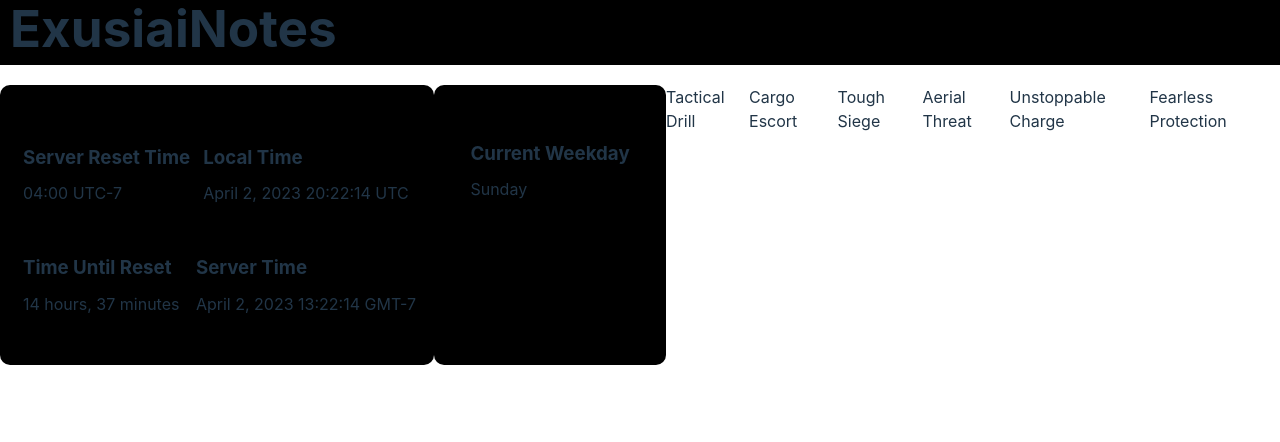
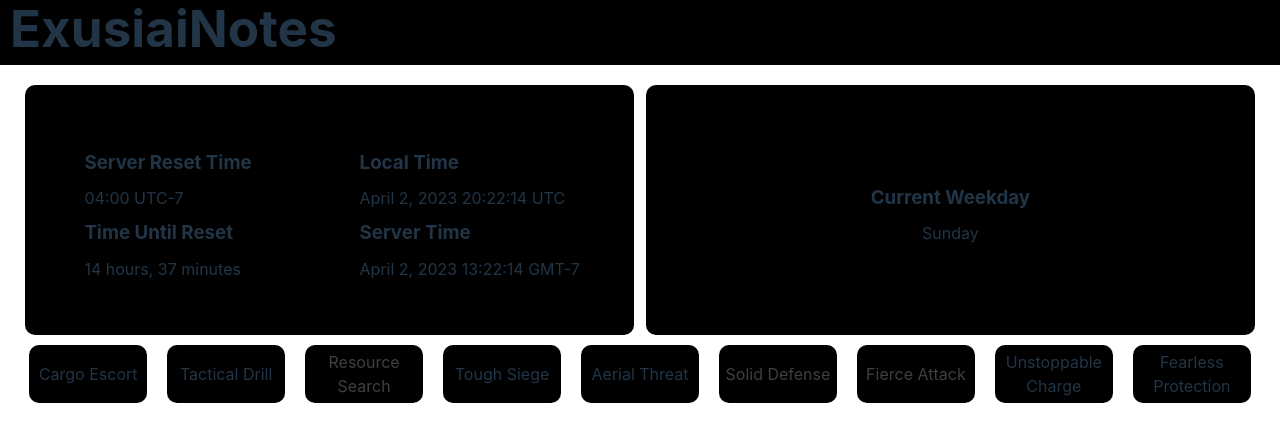
Before and after one commit to j1nxie/exusiai-notes, a React (Vite) app: page / in a window 1280 px wide. Shown: the top 442 px of the page. Built offline with nearby package versions, Linux system fonts and the light colour scheme.

Commit message:
feat: arknights timer!

```diff
--- a/src/Timer.css
+++ b/src/Timer.css
@@ -10,18 +10,28 @@
 	display: flex;
 	flex-direction: row;
 	justify-content: center;
-	padding: 15px;
-	width: 450px;
+	width: 49%;
 	height: 250px;
-}
-
-.card.weekday {
-	width: 225px;
+	margin: auto;
 }
 
 .time {
+	display: flex;
+	text-align: center;
+	align-items: center;
+}
+
+.time section {
+	margin: 0 auto;
+}
+
+.mission-card {
+	background: #000;
+	border-radius: 10px;
 	justify-content: center;
-	text-align: left;
+	padding: 5px;
+	margin: 10px;
+	width: 150px;
 }
 
 .time-left, .time-right {
@@ -29,6 +39,7 @@
 	flex-direction: column;
 	justify-content: center;
 	text-align: left;
+	margin: 20px auto;
 }
 
 .time-left section {
@@ -42,3 +53,36 @@
 .card h3 {
 	margin-block: 0.5em;
 }
+
+.unselected {
+	color: #3f3f3f
+}
+
+.missions {
+	display: flex;
+	width: 100%;
+}
+
+.cards {
+	display: flex;
+	width: 100%;
+	justify-content: space-around;
+}
+
+@media all and (max-width: 960px) {
+	.card {
+		margin: 10px;
+		width: 100%;
+	}
+
+	.cards {
+		flex-wrap: wrap;
+	}
+}
+
+@media all and (max-width: 800px) {
+	.missions {
+		flex-wrap: wrap;
+		justify-content: space-around;
+	}
+}
--- a/src/Timer.tsx
+++ b/src/Timer.tsx
@@ -1,9 +1,21 @@
-import { DateTime, Interval } from "luxon";
+import { DateTime } from "luxon";
 import { useEffect, useState } from "react";
 import type { Duration } from "luxon";
 import "./Timer.css";
 
 type MissionDictionary = Record<string, Array<string>>;
+
+const allMissions = [
+	"Cargo Escort",
+	"Tactical Drill",
+	"Resource Search",
+	"Tough Siege",
+	"Aerial Threat",
+	"Solid Defense",
+	"Fierce Attack",
+	"Unstoppable Charge",
+	"Fearless Protection",
+];
 
 const missions: MissionDictionary = {
 	Monday: ["Tactical Drill", "Resource Search", "Tough Siege", "Solid Defense", "Fierce Attack"],
@@ -78,7 +90,9 @@ function Timer() {
 	const [serverDate, setServerDate] = useState(serverDt.toFormat("DDD TTT"));
 	// TODO: render singular hour and minutes
 	const [resetPeriod, setResetPeriod] = useState(`${diff.hours} hours, ${diff.minutes} minutes`);
-	const [weekday, setWeekday] = useState(DateTime.utc().setZone("UTC-7").weekdayLong);
+	// NOTE: ugly hack because the game resets at 04:00 UTC-7, offsetting by
+	// another 4 hours to make it correct :tehe:
+	const [weekday, setWeekday] = useState(DateTime.utc().setZone("UTC-11").weekdayLong);
 
 	useEffect(() => {
 		const interval = setInterval(() => {
@@ -87,7 +101,7 @@ function Timer() {
 			setServerDate(serverDt.toFormat("DDD TTT"));
 			setResetPeriod(`${diff.hours} hours, ${diff.minutes} minutes`);
 
-			const weekday = serverDt.weekdayLong;
+			const weekday = serverDt.setZone("UTC-11").weekdayLong;
 
 			setWeekday(weekday);
 		});
@@ -100,7 +114,8 @@ function Timer() {
 	return (
 		<div className="Timer">
 			<div className="container">
-				<div className="card">
+				<div className="cards">
+					<div className="card timers">
 						<div className="time-left">
 							<section>
 								<h3>Server Reset Time</h3>
@@ -130,9 +145,20 @@ function Timer() {
 							</section>
 						</div>
 					</div>
-				{missions[weekday].map((mission) => (
-					<div className="time">{mission}</div>
+				</div>
+				<div className="missions">
+					{allMissions.map((mission) => (
+						<div
+							className={
+								missions[weekday].includes(mission)
+									? "time mission-card"
+									: "time mission-card unselected"
+							}
+						>
+							{mission}
+						</div>
 					))}
+				</div>
 			</div>
 		</div>
 	);
--- a/src/index.css
+++ b/src/index.css
@@ -57,11 +57,10 @@ button:focus-visible {
 
 .container {
 	display: flex;
-	margin: 0 auto;
-}
-
-.container * {
+	flex-wrap: wrap;
+	justify-content: space-between;
 	margin: 20px auto;
+	width: 97%;
 }
 
 @media (prefers-color-scheme: light) {
```
Lines whose indentation alone changed are shown as unchanged.
